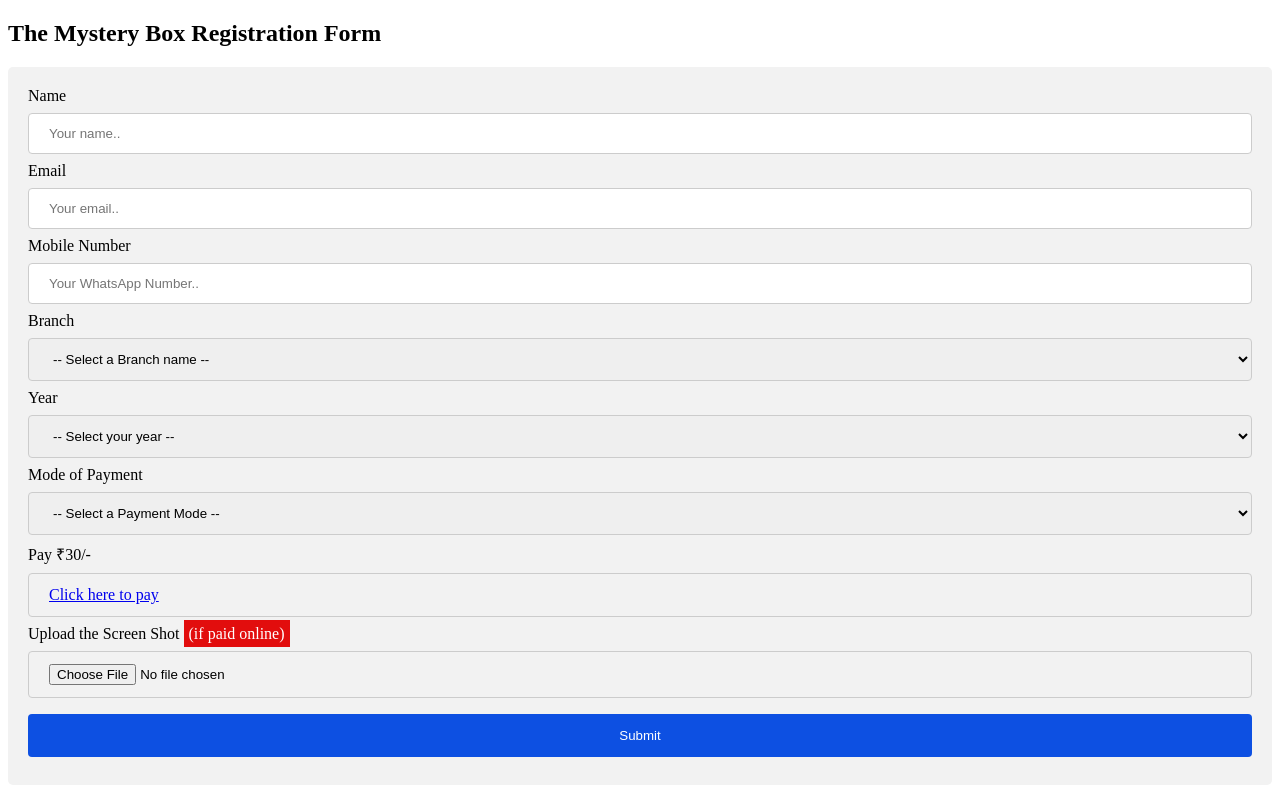
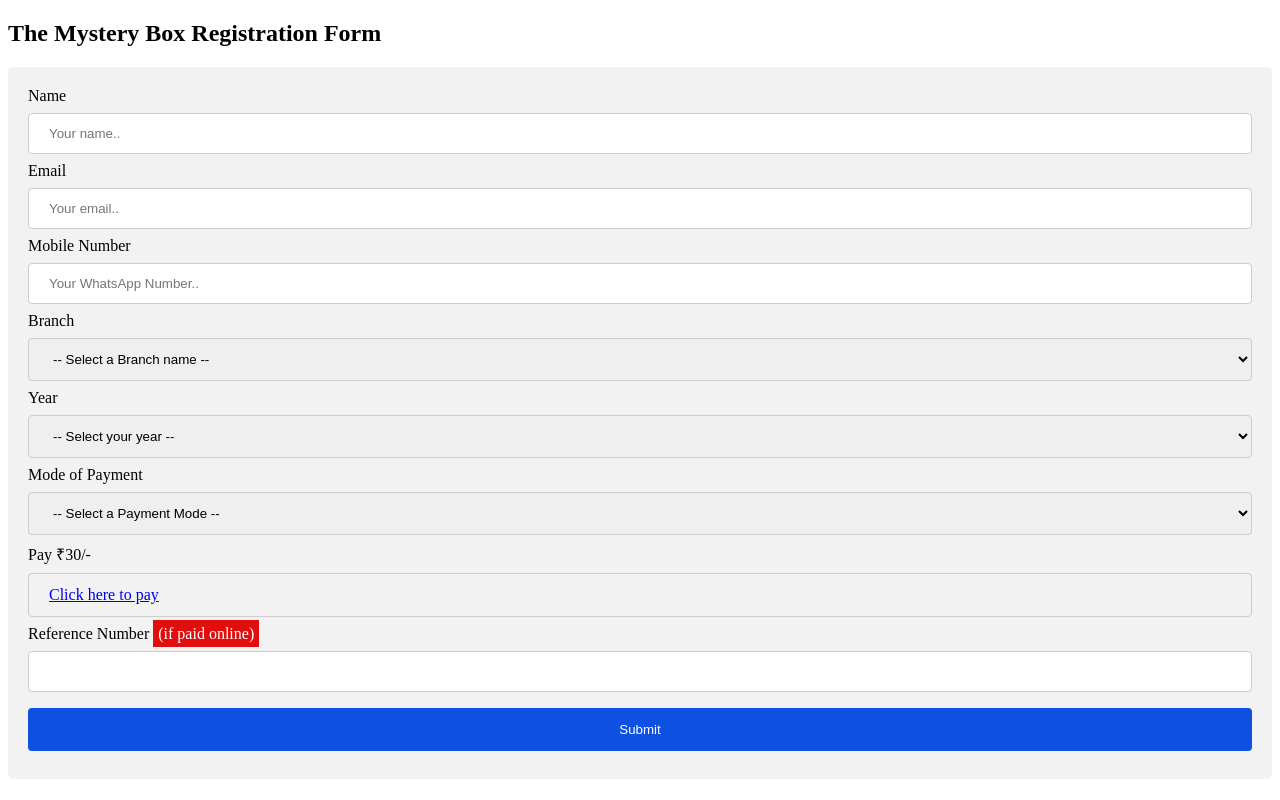
Before and after one commit to Astitva2409/The-Mystery-Box, a plain HTML site: page index.html in a window 1280 px wide. Drawn offline with Linux system fonts and the light colour scheme.

Commit message:
updated ref. number

```diff
--- a/index.html
+++ b/index.html
@@ -53,8 +53,8 @@
             <label for="pay">Pay ₹30/-</label>
             <a href="https://p.paytm.me/xCTH/vgzqodfc">Click here to pay</a>
 
-            <label for="uploadfile">Upload the Screen Shot <span>(if paid online)</span> </label>
-            <input type="file" id="uploadfile" name="uploadfile" accept="image/png, image/jpeg">
+            <label for="uploadfile">Reference Number <span>(if paid online)</span> </label>
+            <input type="number" id="uploadfile" name="uploadfile">
 
             <input type="submit" name="submit" value="Submit">
         </form>
```
